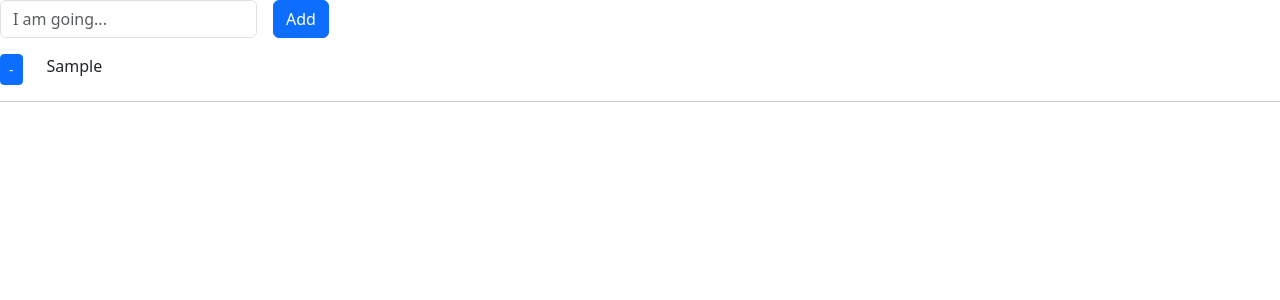
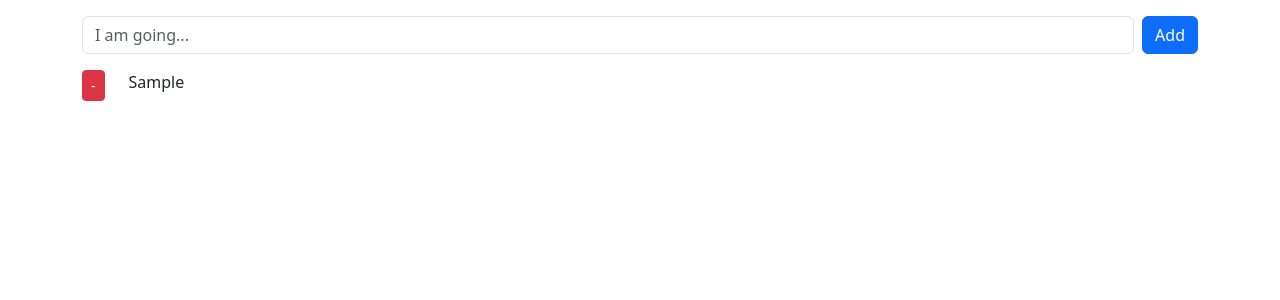
Before and after one commit to MarynaKulibaba/React-Hillel-hw, a React (Vite) app: page / in a window 1280 px wide. Both pictures are taken after typing "Sample" into the empty fields and a click on the button "Add". Shown: the top 300 px of the page. Built offline with nearby package versions, Linux system fonts and the light colour scheme.

Commit message:
task 97 completed

```diff
--- a/package.json
+++ b/package.json
@@ -23,6 +23,7 @@
   "dependencies": {
     "bootstrap": "^5.3.3",
     "classnames": "^2.5.1",
+    "lodash": "^4.17.21",
     "prop-types": "^15.8.1",
     "react": "^18.2.0",
     "react-bootstrap": "^2.10.2",
--- a/src/components/TodoBox/TodoBox.jsx
+++ b/src/components/TodoBox/TodoBox.jsx
@@ -1,6 +1,8 @@
 import { Component } from "react";
 import { uniqueId } from "lodash";
 import TodoItem from "../TodoItem";
+import { Button, Form, FormControl } from "react-bootstrap";
+import Container from "react-bootstrap/Container";
 
 class TodoBox extends Component {
   constructor(props) {
@@ -35,24 +37,21 @@ class TodoBox extends Component {
 
   render() {
     return (
-      <div>
-        <div className="mb-3">
-          <form className="d-flex" onSubmit={this.handleAddTask}>
-            <div className="me-3">
-              <input
+      <div className="mt-3">
+        <Container className="mb-3">
+          <Form className="d-flex mb-3" onSubmit={this.handleAddTask}>
+            <FormControl
               type="text"
               value={this.state.inputValue}
               onChange={this.handleInputChange}
+              placeholder="I am going..."
+              className="me-2"
               required
-                className="form-control"
-                placeholder="I am going..."
             />
-            </div>
-            <button type="submit" className="btn btn-primary">
+            <Button variant="primary" type="submit">
               Add
-            </button>
-          </form>
-        </div>
+            </Button>
+          </Form>
           <div>
             {this.state.tasks.map((task) => (
               <TodoItem
@@ -62,6 +61,7 @@ class TodoBox extends Component {
               />
             ))}
           </div>
+        </Container>
       </div>
     );
   }
--- a/src/components/TodoItem/TodoItem.jsx
+++ b/src/components/TodoItem/TodoItem.jsx
@@ -1,26 +1,25 @@
 import { Component } from "react";
+import PropTypes from "prop-types";
+import { Button } from "react-bootstrap";
 
 class TodoItem extends Component {
   render() {
     const { task, onRemove } = this.props;
     return (
-      <div>
-        <div className="row mb-3">
-          <div className="col-auto">
-            <button
-              type="button"
-              className="btn btn-primary btn-sm"
-              onClick={onRemove}
-            >
-              -
-            </button>
-          </div>
-          <div className="col">{task.text}</div>
+      <div className="row mb-3">
+        <div className="col-auto">
+          <Button variant="danger" size="sm" onClick={onRemove}>
+            -
+          </Button>
         </div>
-        <hr />
+        <div className="col">{task.text}</div>
       </div>
     );
   }
 }
-
+TodoItem.propTypes = {
+  task: PropTypes.string.isRequired,
+  id: PropTypes.number.isRequired,
+  onRemove: PropTypes.func.isRequired,
+};
 export default TodoItem;
```
Also changed, not shown: 1 other file (tests, documents, lock files or other folders). Lines whose indentation alone changed are shown as unchanged.
